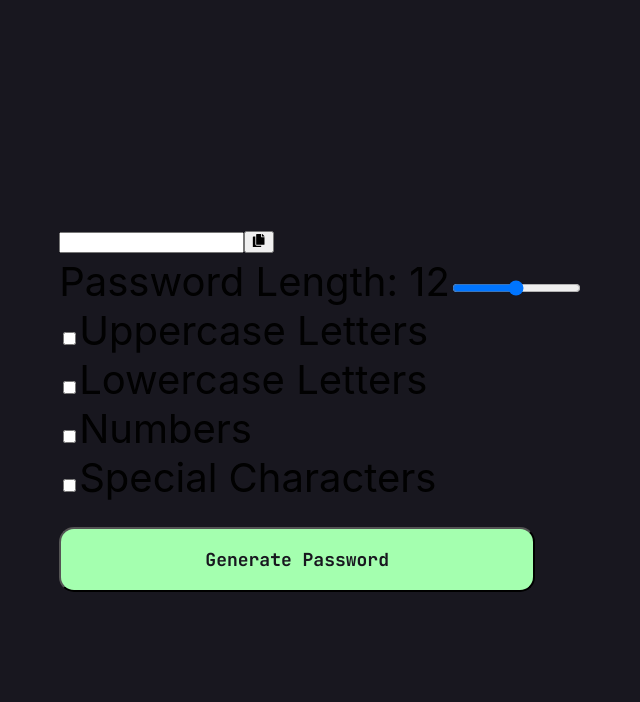
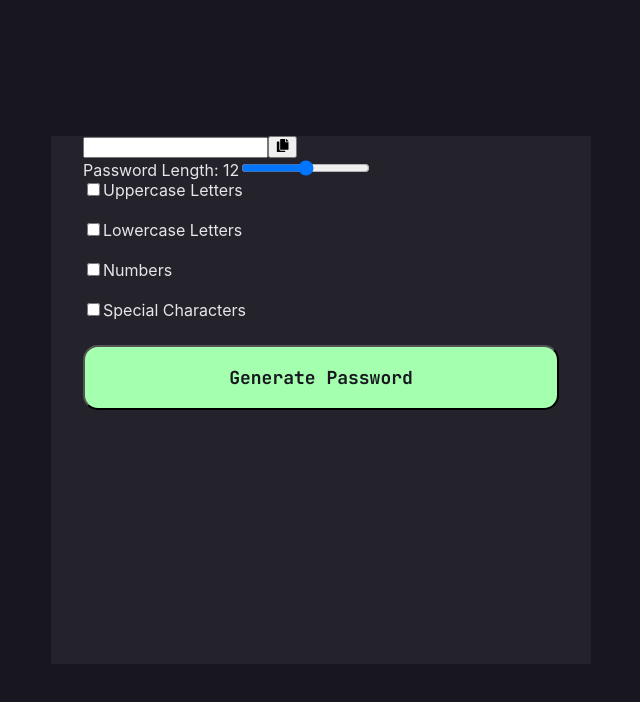
Before and after one commit to StanislavBobrivskyi/Password-generator-app, a React (Create React App) app: page / in a window 1280 px wide. Shown: the top 702 px of the page, without its empty margins (319-959 px from the left). Built offline with nearby package versions, Linux system fonts and the light colour scheme.

Commit message:
styled checkbox

```diff
--- a/src/components/App.jsx
+++ b/src/components/App.jsx
@@ -1,18 +1,11 @@
 import React from 'react';
 import { PasswordGenerator } from './PasswordGenerator/PasswordGenerator';
+
+import { MainWrapper } from './App.styled';
 export const App = () => {
   return (
-    <div
-      style={{
-        height: '100vh',
-        display: 'flex',
-        justifyContent: 'center',
-        alignItems: 'center',
-        fontSize: 40,
-        color: '#010101',
-      }}
-    >
+    <MainWrapper>
       <PasswordGenerator></PasswordGenerator>
-    </div>
+    </MainWrapper>
   );
 };
--- /dev/null
+++ b/src/components/App.styled.jsx
@@ -0,0 +1,10 @@
+import styled from 'styled-components';
+
+export const MainWrapper = styled.div`
+  height: 100vh;
+  display: flex;
+  justify-content: center;
+  align-items: center;
+
+  color: #e6e5ea;
+`;
--- a/src/components/Checkbox/Checkbox.jsx
+++ b/src/components/Checkbox/Checkbox.jsx
@@ -1,8 +1,8 @@
 import React from 'react';
-
+import { CheckBoxWrapper } from './Checkbox.styled';
 export function Checkbox({ label, field }) {
   return (
-    <div>
+    <CheckBoxWrapper>
       <label>
         <input
           type="checkbox"
@@ -12,6 +12,6 @@ export function Checkbox({ label, field }) {
         />
         {label}
       </label>
-    </div>
+    </CheckBoxWrapper>
   );
 }
--- /dev/null
+++ b/src/components/Checkbox/Checkbox.styled.jsx
@@ -0,0 +1,7 @@
+import styled from 'styled-components';
+
+export const CheckBoxWrapper = styled.div`
+  display: flex;
+  justify-content: start;
+  align-items: center;
+`;
--- a/src/components/PasswordGenerator/PasswordGenerator.jsx
+++ b/src/components/PasswordGenerator/PasswordGenerator.jsx
@@ -7,6 +7,7 @@ import { Formik, Field, Form } from 'formik';
 import { FaCopy } from 'react-icons/fa';
 import { ToastContainer, toast } from 'react-toastify';
 import 'react-toastify/dist/ReactToastify.css';
+import { Wrapper, CheckBoxWrapper } from './PasswordGenerator.styled';
 
 export function PasswordGenerator() {
   const [generatedPassword, setGeneratedPassword] = useState('');
@@ -67,7 +68,7 @@ export function PasswordGenerator() {
   };
 
   return (
-    <div>
+    <Wrapper>
       <Formik
         initialValues={{
           password: '',
@@ -113,6 +114,7 @@ export function PasswordGenerator() {
             setPasswordLength={setPasswordLength}
           />
 
+          <CheckBoxWrapper>
             <Checkbox
               label="Uppercase Letters"
               field={{
@@ -146,11 +148,12 @@ export function PasswordGenerator() {
                   setIncludeSpecialCharacters(!includeSpecialCharacters),
               }}
             />
+          </CheckBoxWrapper>
           <PasswordStrength password={generatedPassword} />
           <ButtonGenerator onClick={handleGeneratePasswordClick} />
         </Form>
       </Formik>
       <ToastContainer />
-    </div>
+    </Wrapper>
   );
 }
--- /dev/null
+++ b/src/components/PasswordGenerator/PasswordGenerator.styled.jsx
@@ -0,0 +1,14 @@
+import styled from 'styled-components';
+
+export const Wrapper = styled.div`
+  width: 540px;
+  height: 528px;
+  background: #24232c;
+  display: flex;
+  justify-content: center;
+`;
+export const CheckBoxWrapper = styled.div`
+  display: flex;
+  flex-direction: column;
+  gap: 20px;
+`;
--- a/src/components/PasswordStrength/PasswordStrength.jsx
+++ b/src/components/PasswordStrength/PasswordStrength.jsx
@@ -2,6 +2,8 @@ import React from 'react';
 import {
   StrengthSquare,
   StrengthSquaresContainer,
+  PasswordDescr,
+  Wrapper,
 } from './PasswordStrength.styled';
 
 export function PasswordStrength({ password }) {
@@ -36,8 +38,8 @@ export function PasswordStrength({ password }) {
   }
 
   return (
-    <div>
-      <p>Password Strength: {strength}</p>
+    <Wrapper>
+      <PasswordDescr>Strength: {strength}</PasswordDescr>
       <StrengthSquaresContainer>
         <StrengthSquare
           isFilled={level >= 1}
@@ -56,6 +58,6 @@ export function PasswordStrength({ password }) {
           fillColor={level >= 4 ? 'green' : 'transparent'}
         />
       </StrengthSquaresContainer>
-    </div>
+    </Wrapper>
   );
 }
--- a/src/components/PasswordStrength/PasswordStrength.styled.jsx
+++ b/src/components/PasswordStrength/PasswordStrength.styled.jsx
@@ -15,3 +15,23 @@ export const StrengthSquaresContainer = styled.div`
   display: flex;
   align-items: center;
 `;
+export const PasswordDescr = styled.div`
+  color: var(--Almost-White, #e6e5ea);
+  text-align: right;
+  font-feature-settings: 'clig' off, 'liga' off;
+
+  /* Heading (M) */
+  font-family: JetBrains Mono;
+  font-size: 24px;
+  font-style: normal;
+  font-weight: 700;
+  line-height: normal;
+`;
+export const Wrapper = styled.div`
+  width: 476px;
+  height: 72px;
+  justify-content: space-between;
+  align-items: center;
+  display: flex;
+  background-color: transparent;
+`;
```
Lines whose indentation alone changed are shown as unchanged.
